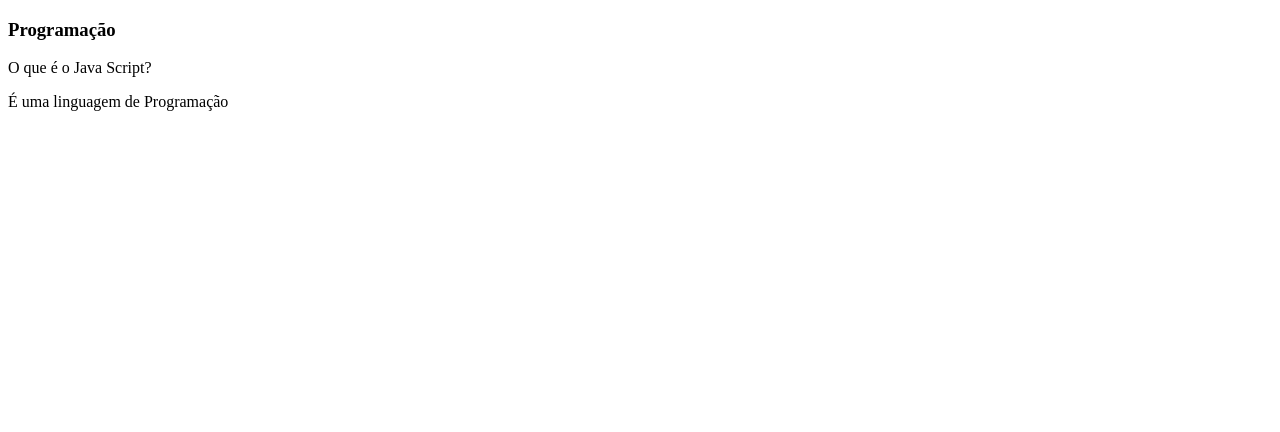
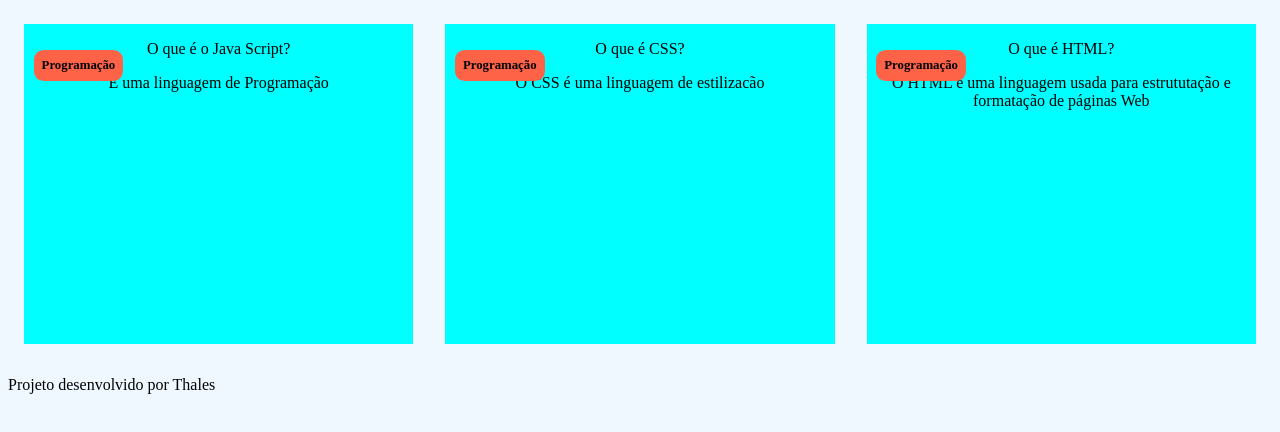
Before and after one commit to oThales-Nerd/Projeto-Cards, a plain HTML site: page index.html in a window 1280 px wide. Drawn offline with Linux system fonts and the light colour scheme.

Commit message:
Add files via upload

```diff
--- a/index.html
+++ b/index.html
@@ -5,14 +5,15 @@
     <meta http-equiv="X-UA-Compatible" content="IE=edge">
     <meta name="viewport" content="width=device-width, initial-scale=1.0">
     <title>FlashCrads</title>
+    <link rel="stylesheet" href="style.css">
 </head>
 <body>
     <main>
         <section id="container">
-            <article class="cratao">
+            <article class="cartao">
                 <div class="cartao__conteudo">
                     <h3>Programação</h3>
-                    <div class="cartao__conteudo__eprgunta">
+                    <div class="cartao__conteudo__pergunta">
                         <p>O que é o Java Script?</p>
                     </div>
                     <div class="cartao__conteudo__resposta">
@@ -21,10 +22,32 @@
 
                 </div>
             </article>
+            <article class="cartao">
+                <div class="cartao__conteudo">
+                    <h3>Programação</h3>
+                    <div class="cartao__conteudo__pergunta">
+                        <p>O que é CSS?</p>
+                    </div>
+                    <div class="cartao__conteudo__resposta">
+                        <p>O CSS é uma linguagem de estilizacão</p>
+                    </div>
+                </div>
+            </article>
+            <article class="cartao">
+                <div class="cartao__conteudo">
+                    <h3>Programação</h3>
+                    <div class="cartao__conteudo__pergunta">
+                        <p>O que é HTML?</p>
+                    </div>
+                    <div class="cartao__conteudo__resposta">
+                        <p>O HTML é uma linguagem usada para estrututação e formatação de páginas Web</p>
+                    </div>
+                </div>
+            </article>
         </section>
     </main>
     <footer>
-
+        <p>Projeto desenvolvido por Thales</p>
     </footer>
 </body>
 </html>
--- a/style.css
+++ b/style.css
@@ -2,3 +2,31 @@ body{
     background-color: aliceblue;
     font-family: Bai jamjuree;
 }
+#container{
+    display: flex; /*dispõe os elementos em linhas*/
+}
+
+.cartao{
+    margin: 1rem 1rem;
+    background-color: aqua;
+    height: 20rem;
+    flex-grow: 1;
+    flex-basis: calc(33% - 6rem);
+}
+.cartao__conteudo{
+    text-align: center;
+    height: 100%;
+}
+.cartao__conteudo h3{
+    background-color: tomato;
+    text-align: left;
+    padding: 0.5rem;
+    position: absolute;
+    margin: 0.6rem;
+    border-radius: 0.6rem;
+    font-size: 1vw;
+}
+.cartao__conteudo_p{
+    margin-top: 1rem;
+    padding: 2rem;
+}
```
